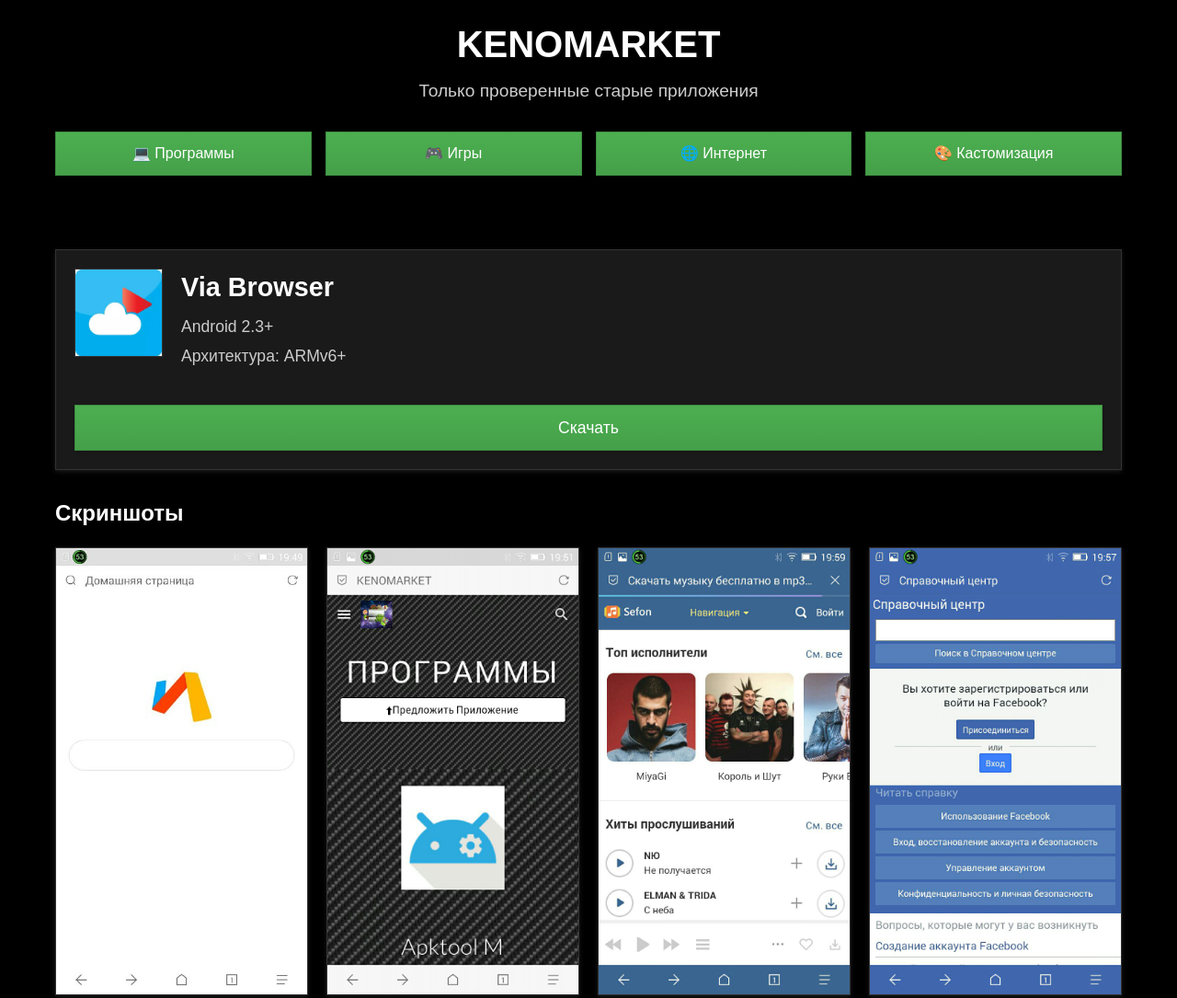
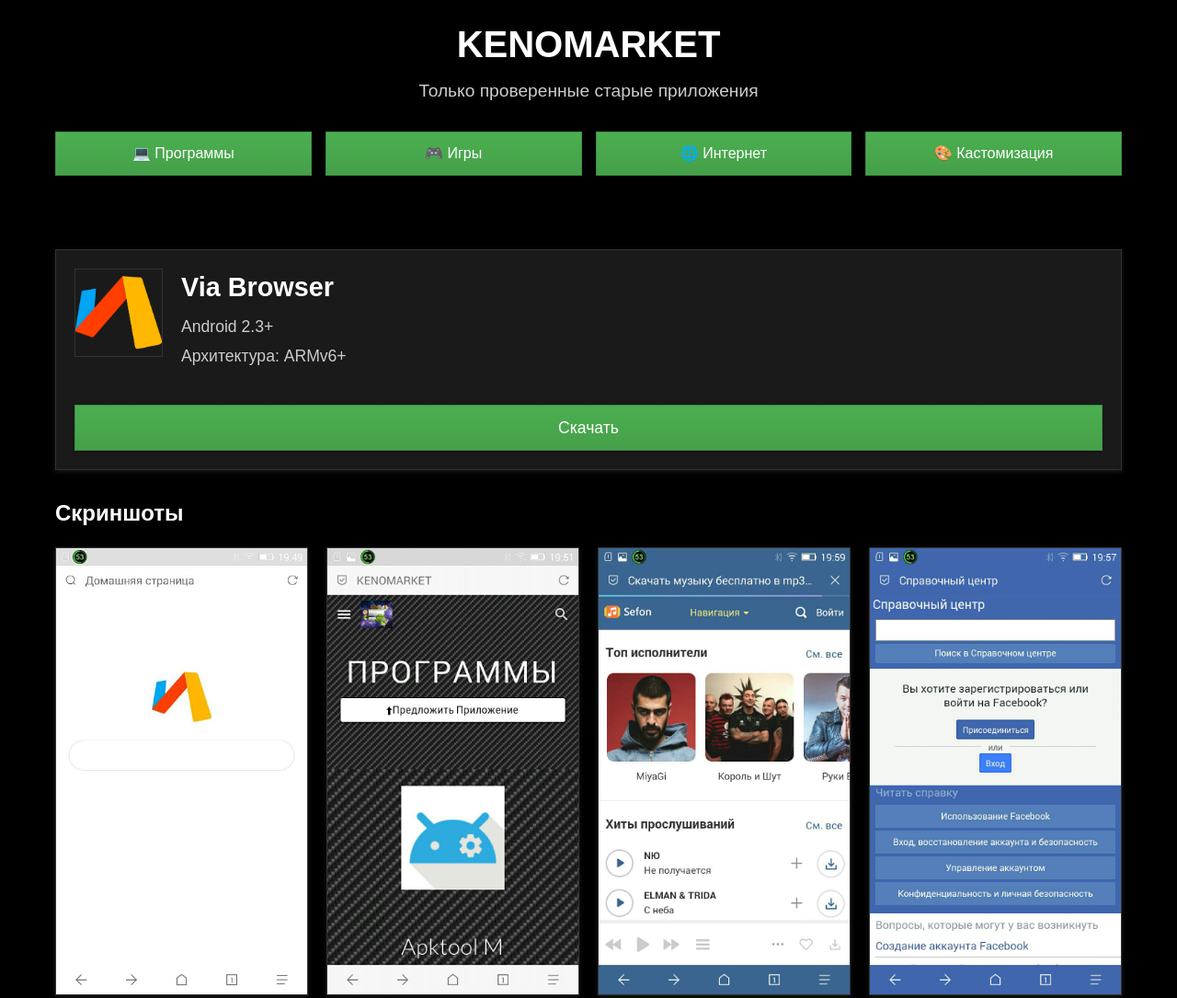
Before and after one commit to boddxo-create/htmlbeta, a plain HTML site: page internet/viabrowser/index.html in a window 1280 px wide. Shown: the top 1085 px of the page at 92% size. Drawn offline with Linux system fonts and the light colour scheme.

Commit message:
Update index.html

```diff
--- a/internet/viabrowser/index.html
+++ b/internet/viabrowser/index.html
@@ -12,7 +12,7 @@
     <div class="container">
         <div class="app-info">
             <div class="app-info-top">
-                <img src="/internet/skytubelegacy.png" alt="SkyTube Legacy" class="app-icon-large">
+                <img src="/internet/viabrowser.png" alt="SkyTube Legacy" class="app-icon-large">
                 <div class="app-details">
                     <div class="app-name-large">Via Browser</div>
                     <div class="app-requirement-large">Android 2.3+</div>
@@ -95,4 +95,5 @@
             .catch(error => console.error('Ошибка загрузки footer:', error));
     </script>
 </body>
+
 </html>
```
